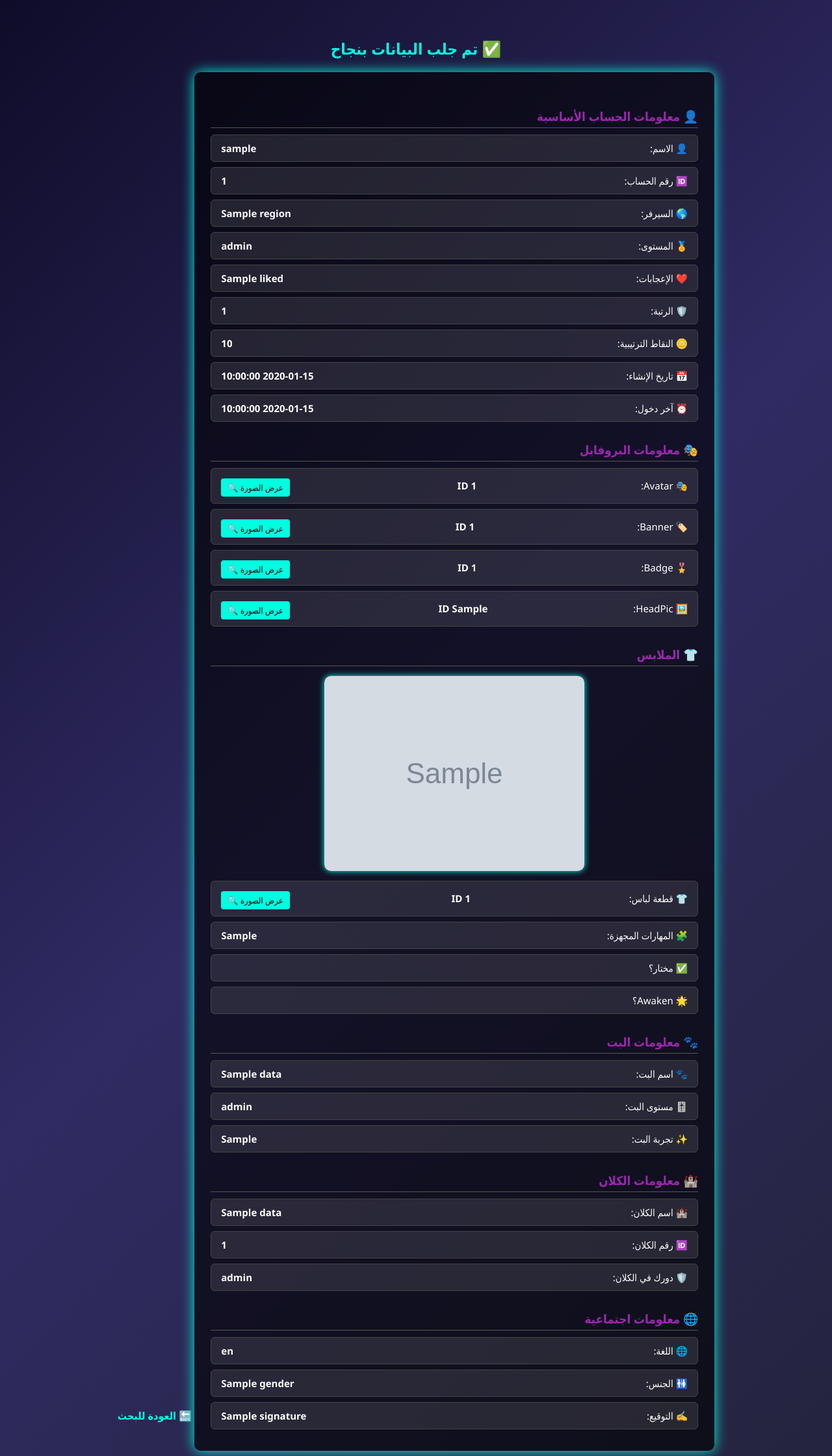
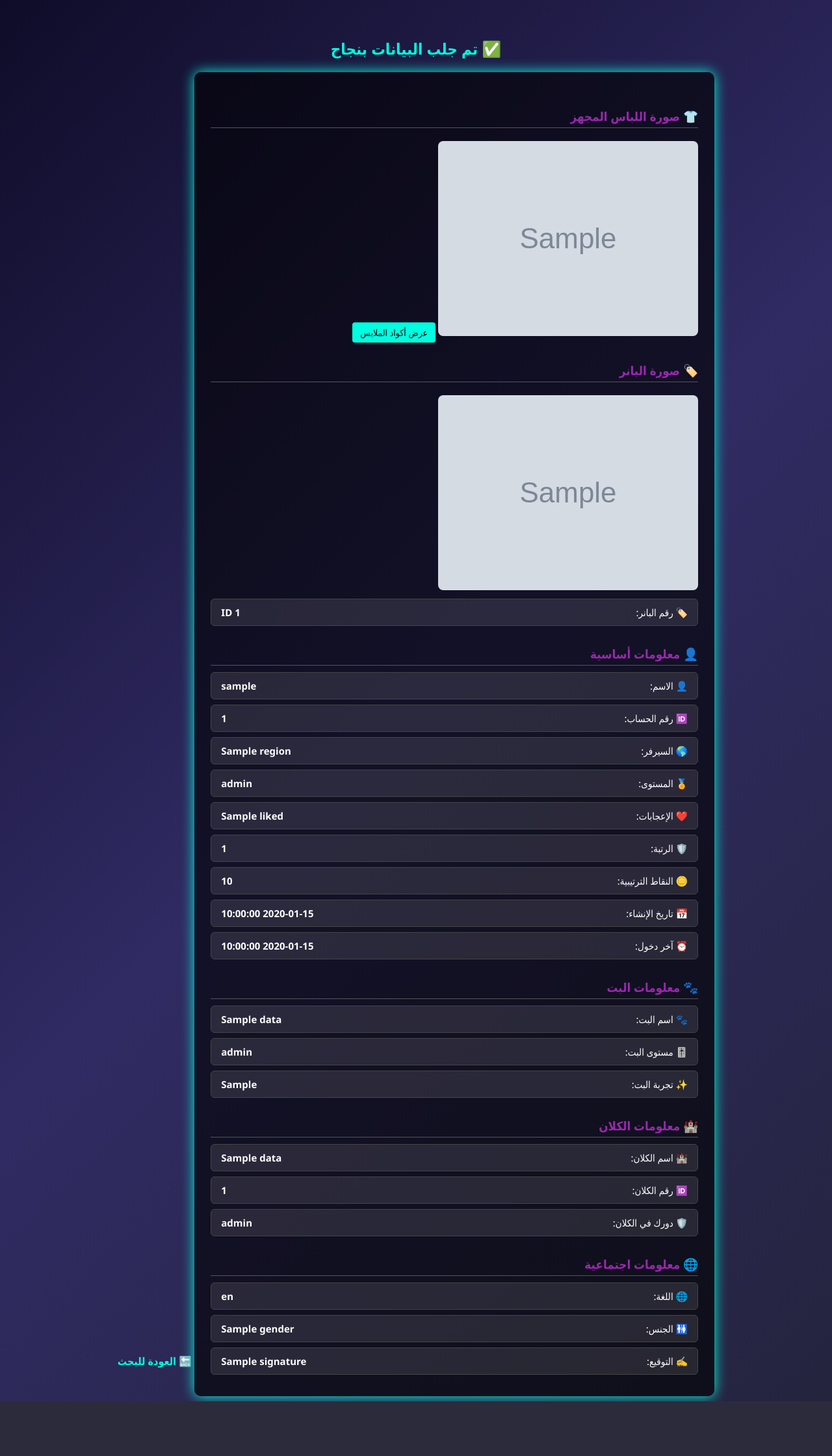
Before and after one commit to sabmoh1/Infir-ff, a Flask app: template templates/result.html in a window 1280 px wide. Shown: the whole page at 65% size. After the commit the page ends 2156 px from the top, so only its background shows below. Run offline with Flask 3, Linux system fonts and the light colour scheme; the template is opened without the code that fills it: most values are stand-ins (such as "Sample title", 1, 10 or a date in 2020); grey boxes marked "Sample" are stand-in pictures.

Commit message:
Update result.html

```diff
--- a/templates/result.html
+++ b/templates/result.html
@@ -26,7 +26,6 @@
       max-width: 750px;
       box-shadow: 0 0 20px #00ffe0;
       text-align: right;
-      animation: fadeIn 1s ease-in;
     }
     h2 {
       color: #00ffe0;
@@ -49,7 +48,6 @@
       padding: 10px 15px;
       margin: 8px 0;
       font-size: 15px;
-      animation: fadeIn 0.5s ease;
     }
     .label {
       display: flex;
@@ -60,22 +58,33 @@
       font-weight: bold;
       color: #fff;
     }
-    .btn {
+    .code-btn {
       background: #00ffe0;
       color: #000;
-      padding: 5px 10px;
+      padding: 6px 12px;
       border-radius: 4px;
       text-decoration: none;
-      font-size: 13px;
+      font-size: 14px;
+      cursor: pointer;
       transition: all 0.3s ease;
-      margin-right: 5px;
-      margin-top: 5px;
+      display: inline-block;
+      margin-top: 10px;
     }
-    .btn:hover {
+    .code-btn:hover {
       background: #9c27b0;
       color: #fff;
       transform: scale(1.05);
       box-shadow: 0 0 10px #9c27b0;
+    }
+    .codes-list {
+      display: none;
+      margin-top: 10px;
+      background: rgba(255,255,255,0.1);
+      border: 1px solid #555;
+      border-radius: 6px;
+      padding: 10px;
+      font-size: 14px;
+      color: #0ff;
     }
     .back-link {
       display: inline-block;
@@ -87,14 +96,22 @@
     .back-link:hover {
       text-decoration: underline;
     }
-    .outfit-image {
-      display: block;
-      margin: 15px auto;
+    img {
       max-width: 100%;
-      border-radius: 10px;
-      box-shadow: 0 0 10px #00ffe0;
+      border-radius: 8px;
+      margin-top: 10px;
     }
   </style>
+  <script>
+    function toggleCodes(id) {
+      var el = document.getElementById(id);
+      if (el.style.display === "none") {
+        el.style.display = "block";
+      } else {
+        el.style.display = "none";
+      }
+    }
+  </script>
 </head>
 <body>
   {% if error %}
@@ -103,7 +120,26 @@
     <h2>✅ تم جلب البيانات بنجاح</h2>
     <div class="data">
 
-      <h3>👤 معلومات الحساب الأساسية</h3>
+      <h3>👕 صورة اللباس المجهز</h3>
+      <img src="{{ outfit_image_url }}" alt="صورة اللباس">
+      {% if data.clothes %}
+        <a class="code-btn" onclick="toggleCodes('clothes-codes')">عرض أكواد الملابس</a>
+        <div id="clothes-codes" class="codes-list">
+          {% for cloth_id in data.clothes %}
+            ID {{ cloth_id }}<br>
+          {% endfor %}
+        </div>
+      {% else %}
+        <div class="item"><span class="label">👕 الملابس:</span><span class="value">لا يوجد</span></div>
+      {% endif %}
+
+      <h3>🏷️ صورة البانر</h3>
+      <img src="{{ banner_image_url }}" alt="صورة البانر">
+      <div class="item">
+        <span class="label">🏷️ رقم البانر:</span><span class="value">ID {{ data.bannerId }}</span>
+      </div>
+
+      <h3>👤 معلومات أساسية</h3>
       <div class="item"><span class="label">👤 الاسم:</span><span class="value">{{ data.nickname }}</span></div>
       <div class="item"><span class="label">🆔 رقم الحساب:</span><span class="value">{{ data.accountId }}</span></div>
       <div class="item"><span class="label">🌎 السيرفر:</span><span class="value">{{ data.region }}</span></div>
@@ -113,57 +149,6 @@
       <div class="item"><span class="label">🪙 النقاط الترتيبية:</span><span class="value">{{ data.rankingPoints }}</span></div>
       <div class="item"><span class="label">📅 تاريخ الإنشاء:</span><span class="value">{{ data.createAt }}</span></div>
       <div class="item"><span class="label">⏰ آخر دخول:</span><span class="value">{{ data.lastLoginAt }}</span></div>
-
-      <h3>🎭 معلومات البروفايل</h3>
-      <div class="item">
-        <span class="label">🎭 Avatar:</span>
-        <span class="value">ID {{ data.avatarId }}</span>
-        {% if data.avatarId != "غير متوفر" %}
-        <a class="btn" href="https://0xme.github.io/ItemID2/?mode=2&q={{ data.avatarId }}" target="_blank">عرض الصورة 🔍</a>
-        {% endif %}
-      </div>
-      <div class="item">
-        <span class="label">🏷️ Banner:</span>
-        <span class="value">ID {{ data.bannerId }}</span>
-        {% if data.bannerId != "غير متوفر" %}
-        <a class="btn" href="https://0xme.github.io/ItemID2/?mode=2&q={{ data.bannerId }}" target="_blank">عرض الصورة 🔍</a>
-        {% endif %}
-      </div>
-      <div class="item">
-        <span class="label">🎖️ Badge:</span>
-        <span class="value">ID {{ data.badgeId }}</span>
-        {% if data.badgeId != "غير متوفر" %}
-        <a class="btn" href="https://0xme.github.io/ItemID2/?mode=2&q={{ data.badgeId }}" target="_blank">عرض الصورة 🔍</a>
-        {% endif %}
-      </div>
-      <div class="item">
-        <span class="label">🖼️ HeadPic:</span>
-        <span class="value">ID {{ data.headPic }}</span>
-        {% if data.headPic != "غير متوفر" %}
-        <a class="btn" href="https://0xme.github.io/ItemID2/?mode=2&q={{ data.headPic }}" target="_blank">عرض الصورة 🔍</a>
-        {% endif %}
-      </div>
-
-      <h3>👕 الملابس</h3>
-      {% if data.outfit_image_url %}
-        <img class="outfit-image" src="{{ data.outfit_image_url }}" alt="صورة اللباس">
-      {% endif %}
-
-      {% if data.clothes %}
-        {% for cloth_id in data.clothes %}
-        <div class="item">
-          <span class="label">👕 قطعة لباس:</span>
-          <span class="value">ID {{ cloth_id }}</span>
-          <a class="btn" href="https://0xme.github.io/ItemID2/?mode=2&q={{ cloth_id }}" target="_blank">عرض الصورة 🔍</a>
-        </div>
-        {% endfor %}
-      {% else %}
-        <div class="item"><span class="label">👕 الملابس:</span><span class="value">لا يوجد</span></div>
-      {% endif %}
-
-      <div class="item"><span class="label">🧩 المهارات المجهزة:</span><span class="value">{{ data.equipedSkills | join(', ') if data.equipedSkills else 'لا يوجد' }}</span></div>
-      <div class="item"><span class="label">✅ مختار؟</span><span class="value">{{ data.isSelected }}</span></div>
-      <div class="item"><span class="label">🌟 Awaken؟</span><span class="value">{{ data.isSelectedAwaken }}</span></div>
 
       <h3>🐾 معلومات البت</h3>
       <div class="item"><span class="label">🐾 اسم البت:</span><span class="value">{{ data.petName }}</span></div>
```
